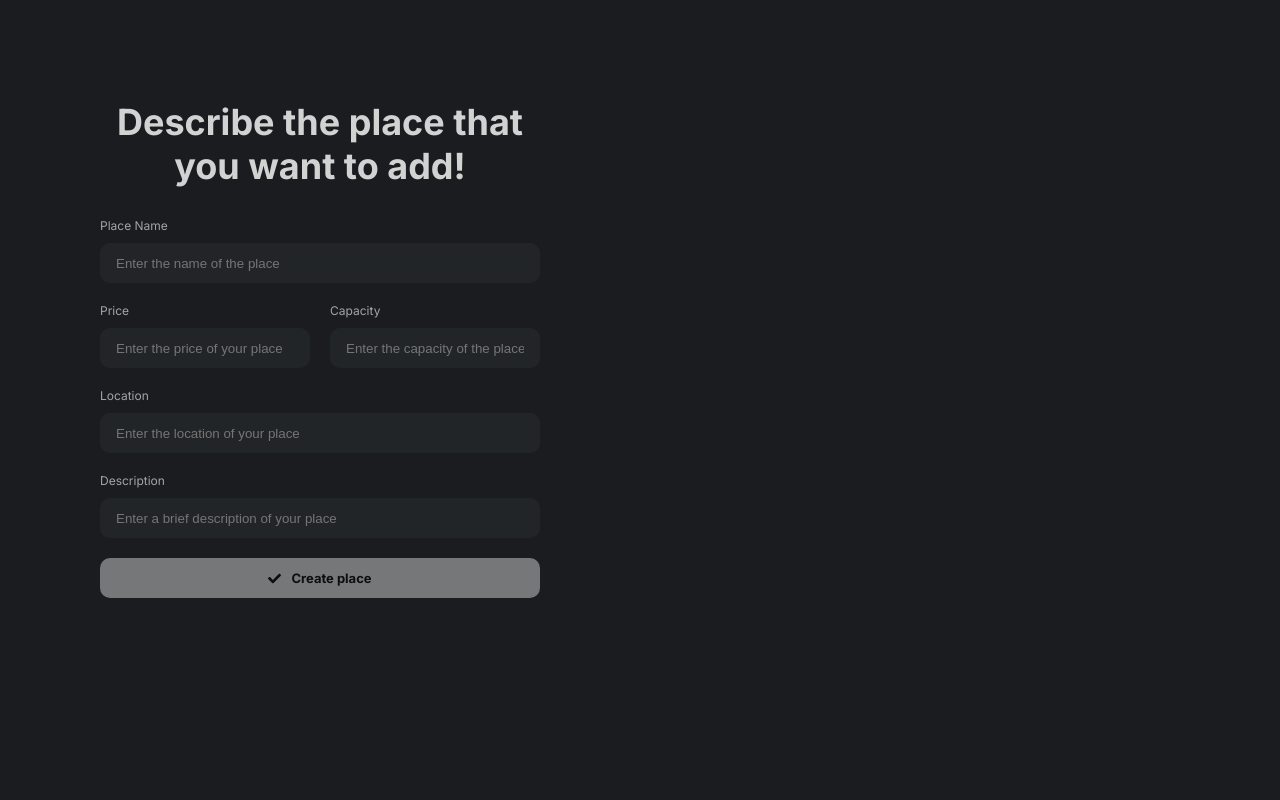
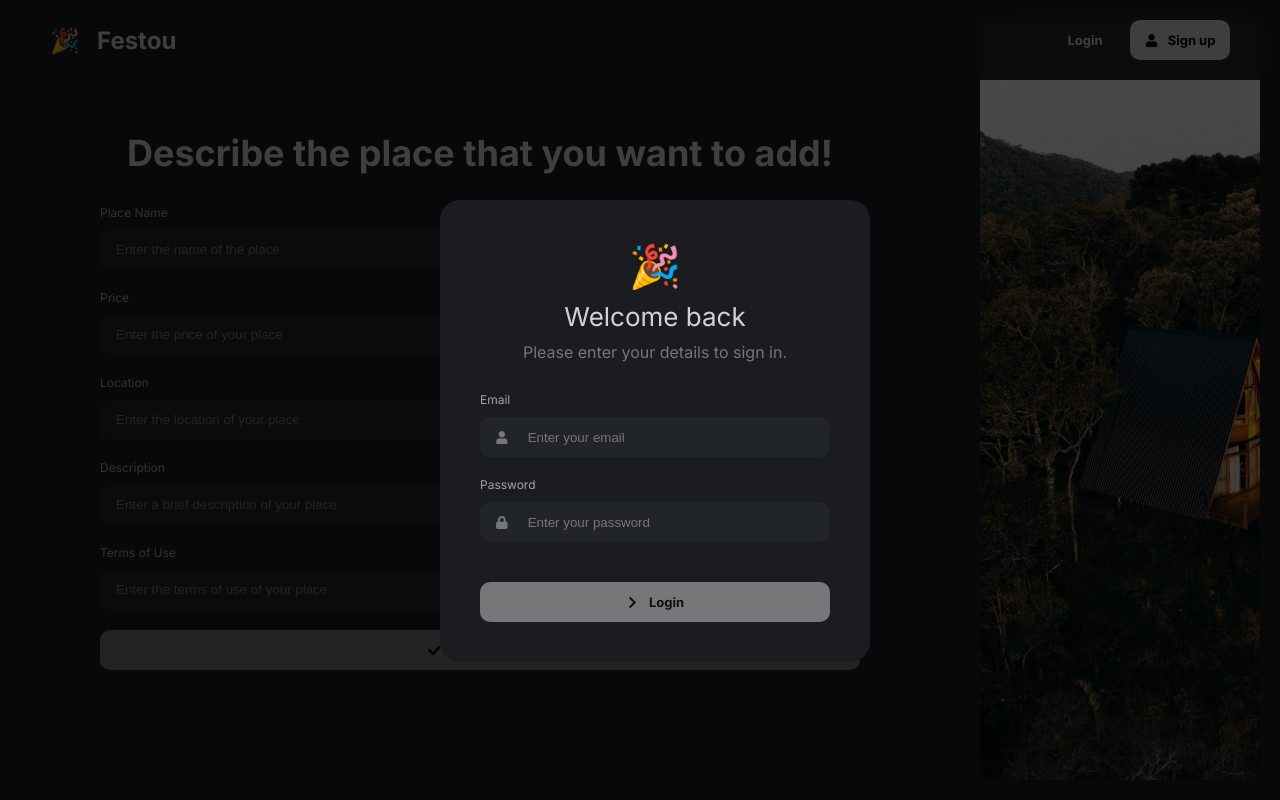
Before and after one commit to viniciuslazzari/festou-frontend, a React (Create React App) app: page /createplace in a window 1280 px wide. Built offline with nearby package versions, Linux system fonts and the light colour scheme.

Commit message:
update create place

```diff
--- a/src/components/menu/Menu.tsx
+++ b/src/components/menu/Menu.tsx
@@ -1,4 +1,4 @@
-import { FaChevronLeft, FaSearch, FaUser } from "react-icons/fa"
+import { FaChevronLeft, FaSearch, FaUpload, FaUser } from "react-icons/fa"
 import Button from "../button/Button"
 //import ProfileIcon from "../profile-icon/ProfileIcon"
 import "./Menu.css"
@@ -42,6 +42,10 @@ const Menu = (props: IMenu) => {
     navigate("/");
   }, [navigate])
 
+  const handleCreatePlaceClick = useCallback(() => {
+    navigate("/createplace");
+  }, [navigate])
+
   return (
     <div className="bar-div">
       <label onClick={() => handleLogoClick()} className="logo" style={{ color: white }}> 🎉 &nbsp; Festou </label>
@@ -49,12 +53,14 @@ const Menu = (props: IMenu) => {
       <div className="left_wrapper">
         {user.state.isLoggedIn ?
           <>
+            <Button onClick={() => handleCreatePlaceClick()} icon={<FaUpload/>} text="Publish place" width="170px" backgroundColor="transparent" color={white}/>
             <label className="salute" style={{ color: white }}> Hello, {user.state.name} </label>
             <Dropdown element={<ProfileIcon img="assets/profile.png" />} options={options} width="200px"></Dropdown>
           </>
           :
           <>
             <LoginPopup onClosePopup={onClosePopup} loginPopup={loginPopup}/>
+            <Button onClick={() => handleCreatePlaceClick()} icon={<FaUpload/>} text="Publish place" width="120px" backgroundColor="transparent" color={white}/>
             <Button onClick={login} text="Login" width="100px" backgroundColor="transparent" color={white}/>
             <Button onClick={() => handleSignupClick()} text="Sign up" icon={<FaUser />} width="100px" backgroundColor={white} color="black"/>
           </>
--- a/src/pages/create_place/CreatePlace.css
+++ b/src/pages/create_place/CreatePlace.css
@@ -1,12 +1,12 @@
-.createplace {
+.create-place {
   display: flex;
   flex-direction: row;
   width: 100%;
   height: 100vh;
 }
 
-.form-wrapper-signup {
-  width: 50%;
+.form-wrapper-create-place {
+  width: 75%;
   padding: 100px;
   display: flex;
   flex-direction: column;
@@ -14,16 +14,16 @@
   align-items: center;
 }
 
-.form-signup {
+.form-create-place {
   width: 100%;
 }
 
-.picture-wrapper-signup {
-  width: 50%;
+.picture-wrapper-create-place {
+  width: 25%;
   padding: 20px;
 }
 
-.picture-signup {
+.picture-create-place {
   width: 100%;
   height: 100%;
   border-radius: 10px;
@@ -45,7 +45,7 @@
   gap: 20px;
 }
 
-.signup-card {
+.create-place-card {
   border-radius: 10px;
   width: 90%;
   background: rgba(26, 28, 31, 0.5);
@@ -57,3 +57,11 @@
   padding: 30px;
   margin-bottom: 30px;
 }
+
+.space {
+  display: flex;
+  flex-direction: column;
+  height: 100%;
+  justify-content: space-between;
+  gap: 20px;
+}
--- a/src/pages/create_place/CreatePlace.tsx
+++ b/src/pages/create_place/CreatePlace.tsx
@@ -1,6 +1,6 @@
 import { useCallback, useContext, useEffect, useState } from "react"
 import Input from "../../components/input/Input"
-//import "./CreatePlace.css"
+import "./CreatePlace.css"
 import Button from "../../components/button/Button"
 import Select from "../../components/select/Select"
 import { cpfMask } from "../../utils/cpfMask"
@@ -9,11 +9,15 @@ import { dateMask } from "../../utils/dateMask"
 import axios from "axios"
 import { useNavigate } from "react-router-dom"
 import { toast } from "react-hot-toast"
-import { white } from "../../utils/colors"
+import { redColor, white } from "../../utils/colors"
 import UserContext from "../../context/UserContext"
-import { FaCheck, FaStar } from "react-icons/fa"
+import { FaCheck, FaChevronLeft, FaStar, FaTimes, FaUser } from "react-icons/fa"
 import React from "react"
 import { setDefaultResultOrder } from "dns"
+import LoginPopup from "../../components/login-popup/LoginPopup"
+import Dropdown from "../../components/dropdown/Dropdown"
+import ProfileIcon from "../../components/profile-icon/ProfileIcon"
+
 
 
 const CreatePlace = () => {
@@ -22,8 +26,16 @@ const CreatePlace = () => {
   const [capacity, setCapacity] = useState<string>("");
   const [description, setDescription] = useState<string>("");
   const [location, setLocation] = useState<string>("");
+  const [termsofuse, setTermsofuse] = useState<string>("");
+  const [loginPopup, setLoginPopup] = useState<boolean>(true);
   const [buttonDisabled, setButtonDisabled] = useState<boolean>(true);
 
+  const options = [
+    { label: "My profile", path: "/profile", icon: <FaUser /> },
+    { label: "Logout", path: "/logout", icon: <FaChevronLeft /> },
+  ]
+
+  let user = useContext(UserContext);
   let navigate = useNavigate();
 
   useEffect(() => {
@@ -31,6 +43,8 @@ const CreatePlace = () => {
     if (!price || price === "") { setButtonDisabled(true); return };
     if (!capacity || capacity === "") { setButtonDisabled(true); return };
     if (!description || description === "") { setButtonDisabled(true); return };
+    if (!termsofuse || termsofuse === "") { setButtonDisabled(true); return };
+    if (!user.state.isLoggedIn) { setButtonDisabled(true); return };
     setButtonDisabled(false);
   }, [placeName, price, capacity, description, location])
 
@@ -41,11 +55,13 @@ const CreatePlace = () => {
       "capacity": capacity,
       "descrpition": description,
       "location": location,
+      "termsofuse": termsofuse,
+      "id_user": user.state.id,
       "score": "0"
     }
 
     return data
-  }, [placeName, price, capacity, description, location])
+  }, [placeName, price, capacity, description, location, termsofuse])
 
   const handleSubmit = useCallback(() => {
     const data = serializeData();
@@ -59,10 +75,48 @@ const CreatePlace = () => {
       });
   }, [navigate, serializeData])
 
+  const login = useCallback(() => {
+    setLoginPopup(true)
+  }, [])
+
+  const onClosePopup = useCallback(() => {
+    setLoginPopup(false)
+  }, [])
+
+  const handleSignupClick = useCallback(() => {
+    navigate("/signup");
+  }, [navigate])
+
+  const handleLogoClick = useCallback(() => {
+    navigate("/");
+  }, [navigate])
+
+  const handleCreatePlaceClick = useCallback(() => {
+    navigate("/createplace");
+  }, [navigate])
+
+
   return (
-    <div className="createplace">
-      <div className="form-wrapper-signup">
-        <div className="form-signup">
+    <div className="create-place">
+      <div className="bar-div">
+      <label onClick={() => handleLogoClick()} className="logo" style={{ color: white }}> 🎉 &nbsp; Festou </label>
+      <div className="left_wrapper">
+        {user.state.isLoggedIn ?
+          <>
+            <label className="salute" style={{ color: white }}> Hello, {user.state.name} </label>
+            <Dropdown element={<ProfileIcon img="assets/profile.png" />} options={options} width="200px"></Dropdown>
+          </>
+          :
+          <>
+            <LoginPopup onClosePopup={onClosePopup} loginPopup={loginPopup}/>
+            <Button onClick={login} text="Login" width="100px" backgroundColor="transparent" color={white}/>
+            <Button onClick={() => handleSignupClick()} text="Sign up" icon={<FaUser />} width="100px" backgroundColor={white} color="black"/>
+          </>
+        }
+      </div>
+    </div>
+      <div className="form-wrapper-create-place">
+        <div className="form-create-place">
           <div
             style={{
               color: white,
@@ -79,9 +133,11 @@ const CreatePlace = () => {
           </div>
           <Input label="Location" placeholder="Enter the location of your place" onChange={setLocation}/>
           <Input label="Description" placeholder="Enter a brief description of your place" onChange={setDescription}/>
+          <Input label="Terms of Use" placeholder="Enter the terms of use of your place" onChange={setTermsofuse}/>
 
           <Button
             disabled={buttonDisabled}
+            marginTop= "20px"
             text="Create place"
             backgroundColor={white}
             color="black"
@@ -89,6 +145,13 @@ const CreatePlace = () => {
             width="100%"
             onClick={() => handleSubmit()}
           />
+
+
+
+        </div>
+      </div>
+      <div className="picture-wrapper-create-place">
+        <div className="picture-create-place">
         </div>
       </div>
     </div>
--- a/src/utils/colors.ts
+++ b/src/utils/colors.ts
@@ -2,5 +2,6 @@ export const backgroundColor = "#1A1C1F";
 export const primaryGrey = "#222528";
 export const white = "#D2D2D2";
 export const borderColor = "#323639";
+export const redColor = "#FF2400";
 export const labelBackground = "#767676";
 export const labelInput = "rgba(255, 255, 255, 0.6)";
```
Lines whose indentation alone changed are shown as unchanged.
